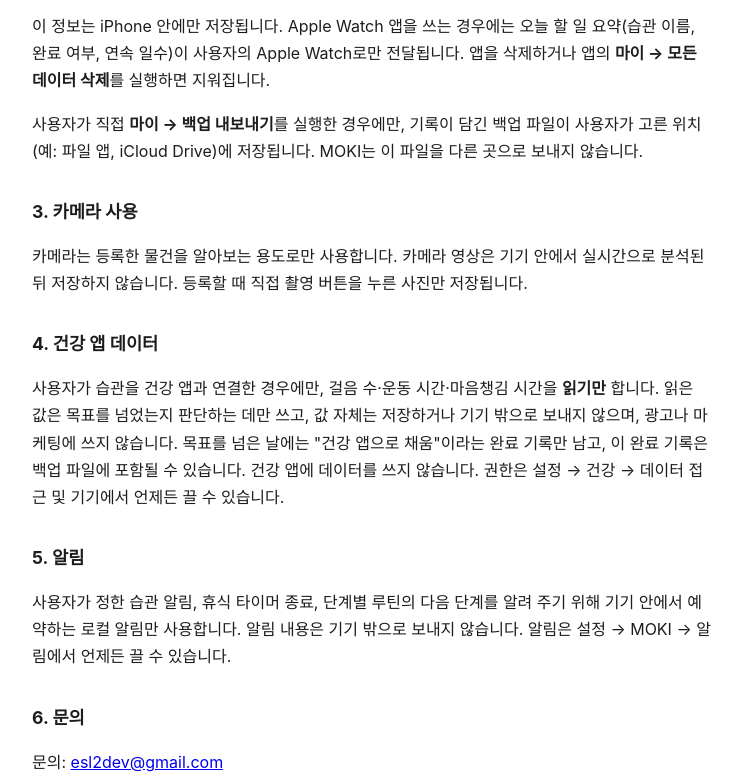
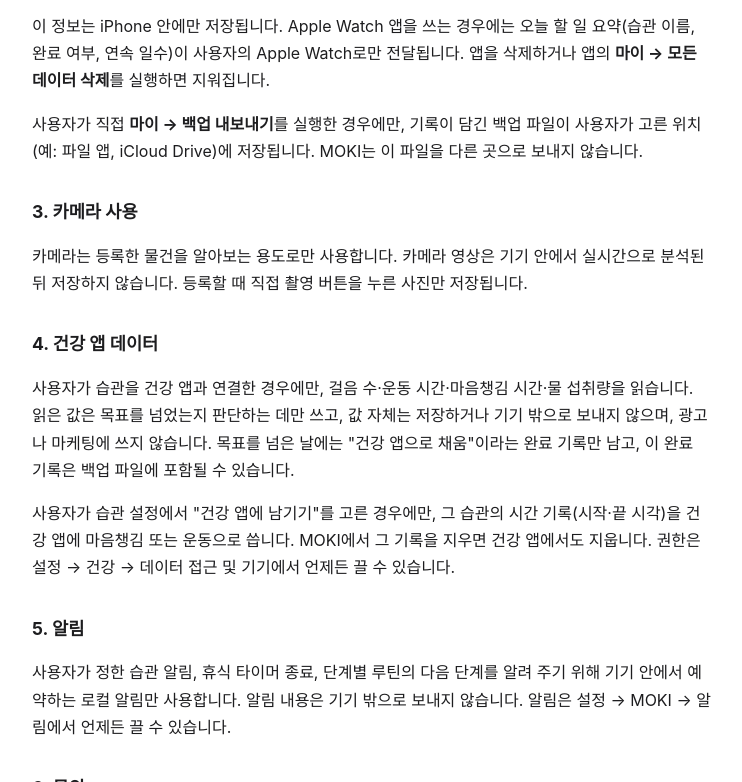
Before and after one commit to alexalim/moki-privacy, a plain HTML site: page privacy.html in a window 1280 px wide. Shown: the part 502-1284 px from the top of the page, without its empty margins (268-1010 px from the left). Drawn offline with Linux system fonts and the light colour scheme.

Commit message:
Disclose Health writes (mindful/workouts) and water reads

```diff
--- a/privacy.html
+++ b/privacy.html
@@ -32,7 +32,8 @@
 <p>카메라는 등록한 물건을 알아보는 용도로만 사용합니다. 카메라 영상은 기기 안에서 실시간으로 분석된 뒤 저장하지 않습니다. 등록할 때 직접 촬영 버튼을 누른 사진만 저장됩니다.</p>
 
 <h2>4. 건강 앱 데이터</h2>
-<p>사용자가 습관을 건강 앱과 연결한 경우에만, 걸음 수·운동 시간·마음챙김 시간을 <strong>읽기만</strong> 합니다. 읽은 값은 목표를 넘었는지 판단하는 데만 쓰고, 값 자체는 저장하거나 기기 밖으로 보내지 않으며, 광고나 마케팅에 쓰지 않습니다. 목표를 넘은 날에는 "건강 앱으로 채움"이라는 완료 기록만 남고, 이 완료 기록은 백업 파일에 포함될 수 있습니다. 건강 앱에 데이터를 쓰지 않습니다. 권한은 설정 → 건강 → 데이터 접근 및 기기에서 언제든 끌 수 있습니다.</p>
+<p>사용자가 습관을 건강 앱과 연결한 경우에만, 걸음 수·운동 시간·마음챙김 시간·물 섭취량을 읽습니다. 읽은 값은 목표를 넘었는지 판단하는 데만 쓰고, 값 자체는 저장하거나 기기 밖으로 보내지 않으며, 광고나 마케팅에 쓰지 않습니다. 목표를 넘은 날에는 "건강 앱으로 채움"이라는 완료 기록만 남고, 이 완료 기록은 백업 파일에 포함될 수 있습니다.</p>
+<p>사용자가 습관 설정에서 "건강 앱에 남기기"를 고른 경우에만, 그 습관의 시간 기록(시작·끝 시각)을 건강 앱에 마음챙김 또는 운동으로 씁니다. MOKI에서 그 기록을 지우면 건강 앱에서도 지웁니다. 권한은 설정 → 건강 → 데이터 접근 및 기기에서 언제든 끌 수 있습니다.</p>
 
 <h2>5. 알림</h2>
 <p>사용자가 정한 습관 알림, 휴식 타이머 종료, 단계별 루틴의 다음 단계를 알려 주기 위해 기기 안에서 예약하는 로컬 알림만 사용합니다. 알림 내용은 기기 밖으로 보내지 않습니다. 알림은 설정 → MOKI → 알림에서 언제든 끌 수 있습니다.</p>
```
